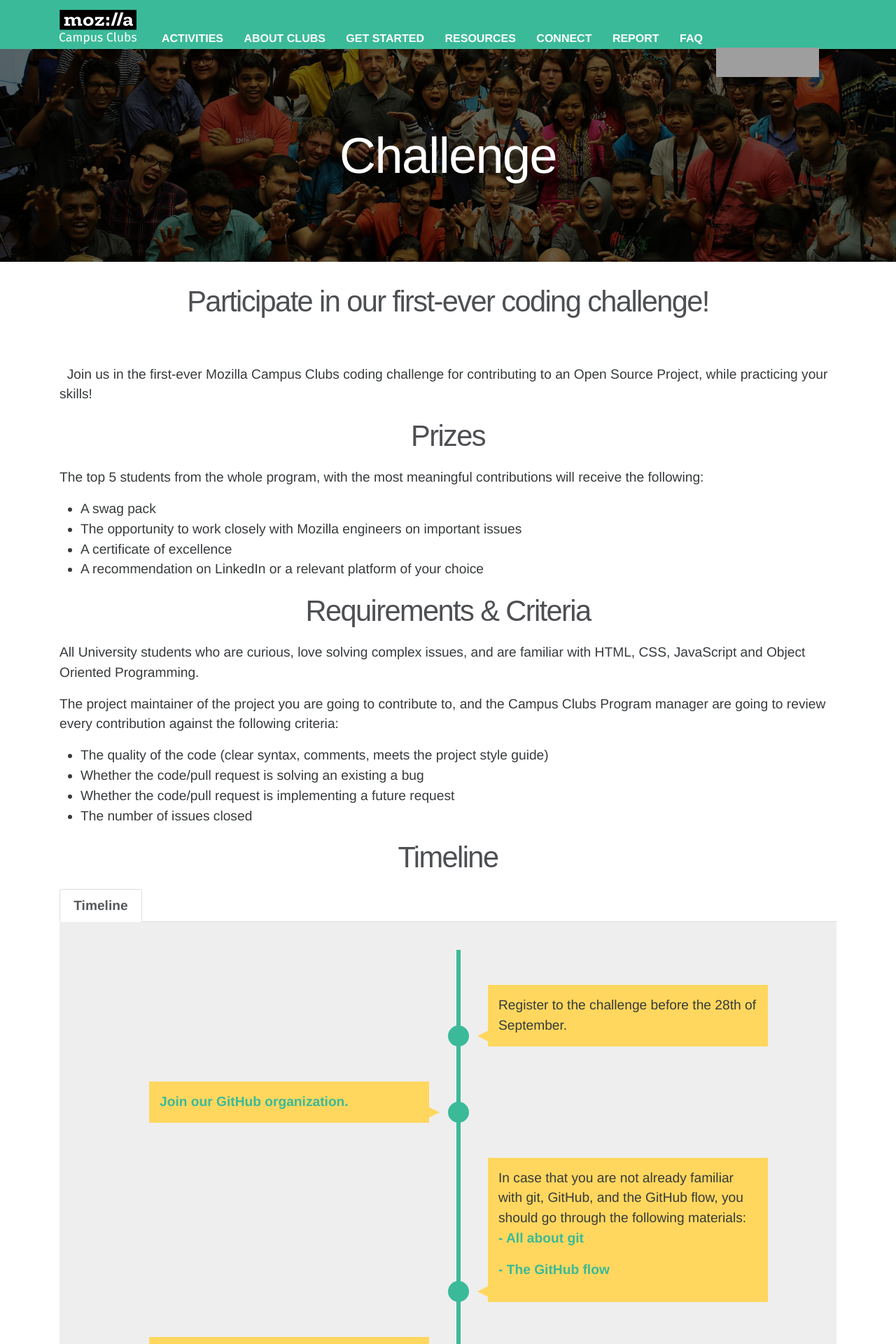
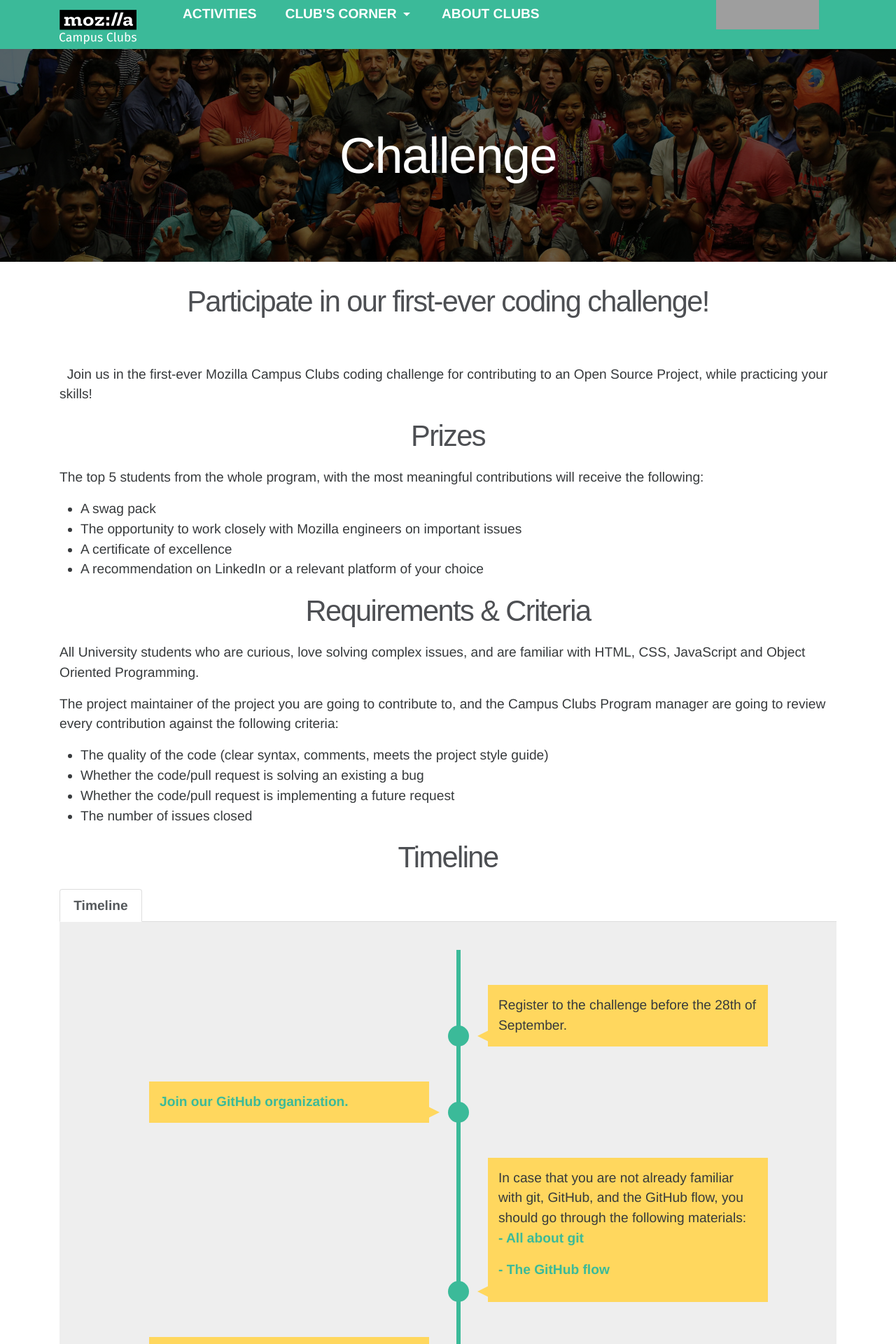
Before and after one commit to mozilla/mozilla-campus-clubs, a Jekyll site: the page built from _pages/challenge.md, in a window 1280 px wide. Shown: the top 1920 px of the page at 70% size. Built offline with Jekyll 4.4.1, drawn with Linux system fonts in a browser that asks for light colours; some web fonts are replaced; grey boxes are pictures that could not be loaded.

Commit message:
Navigation bar updated.

```diff
--- a/_includes/head.html
+++ b/_includes/head.html
@@ -16,4 +16,18 @@
   <link rel="stylesheet" href="{{ "/static/css/mofo-bootstrap.css" | prepend: site.url }}">
   <link rel="stylesheet" href="{{ "/static/css/app.css" | prepend: site.url }}">
   <link rel="canonical" href="{{ page.url | replace:'index.html','' | prepend: site.url }}">
+  <style>
+  .dropdown-menu {
+    background-color:#3BBA99;
+}
+
+.dropdown-menu > li > a {
+    color: white;
+}
+
+.dropdown-menu > li > a:hover {
+    background-color: red;
+    background-image: none;
+}
+</style>
 </head>
--- a/_includes/header.html
+++ b/_includes/header.html
@@ -7,15 +7,31 @@
       <button class="navbar-toggler hidden-lg-up" type="button" data-toggle="collapse" data-target="#exCollapsingNavbar" aria-controls="exCollapsingNavbar" aria-expanded="false" aria-label="Toggle navigation">
         &#9776;
       </button>
-      <div class="collapse navbar-toggleable-md" id="exCollapsingNavbar">
-        <a class="nav-link" href="/activities/">Activities</a>
-        <a class="nav-link" href="/about/">About Clubs</a>
-        <a class="nav-link" href="/get-started/">Get Started</a>
-        <a class="nav-link" href="/resources/">Resources</a>
-        <a class="nav-link" href="/connect/">Connect</a>
-        <a class="nav-link" href="/report/#">Report</a>
-        <a class="nav-link" href="/faq/">FAQ</a>
-      </div>
+
+          <div class="collapse navbar-toggleable-md" id="exCollapsingNavbar">
+          <ul class="nav navbar-nav ">
+             <li class="nav-item">
+              <a class="nav-link" href="/activities/">Activities</a>
+             </li>
+
+
+             <li class=" nav-item dropdown ">
+              <a class="nav-link dropdown-toggle" href="#" id="navbardrop" data-toggle="dropdown">
+               Club's Corner
+              </a>
+             <div class="dropdown-menu ">
+              <a class="dropdown-item" href="/get-started/">Get Started</a>
+              <a class="dropdown-item" href="/resources/">Resources</a>
+              <a class="dropdown-item" href="/connect/">Connect</a>
+              <a class="dropdown-item" href="/report/#">Report</a>
+              <a class="dropdown-item" href="/faq/">FAQ</a>
+            </div>
+             </li>
+             <li class="nav-item">
+              <a class="nav-link" href="/about/">About Clubs</a>
+             </li>
+           </ul>
+         </div>
 
       <div id="tabzilla" class="hidden-lg-down">
         <a href="https://www.mozilla.org/" data-link-type="nav" data-link-name="tabzilla">Mozilla</a>
```
